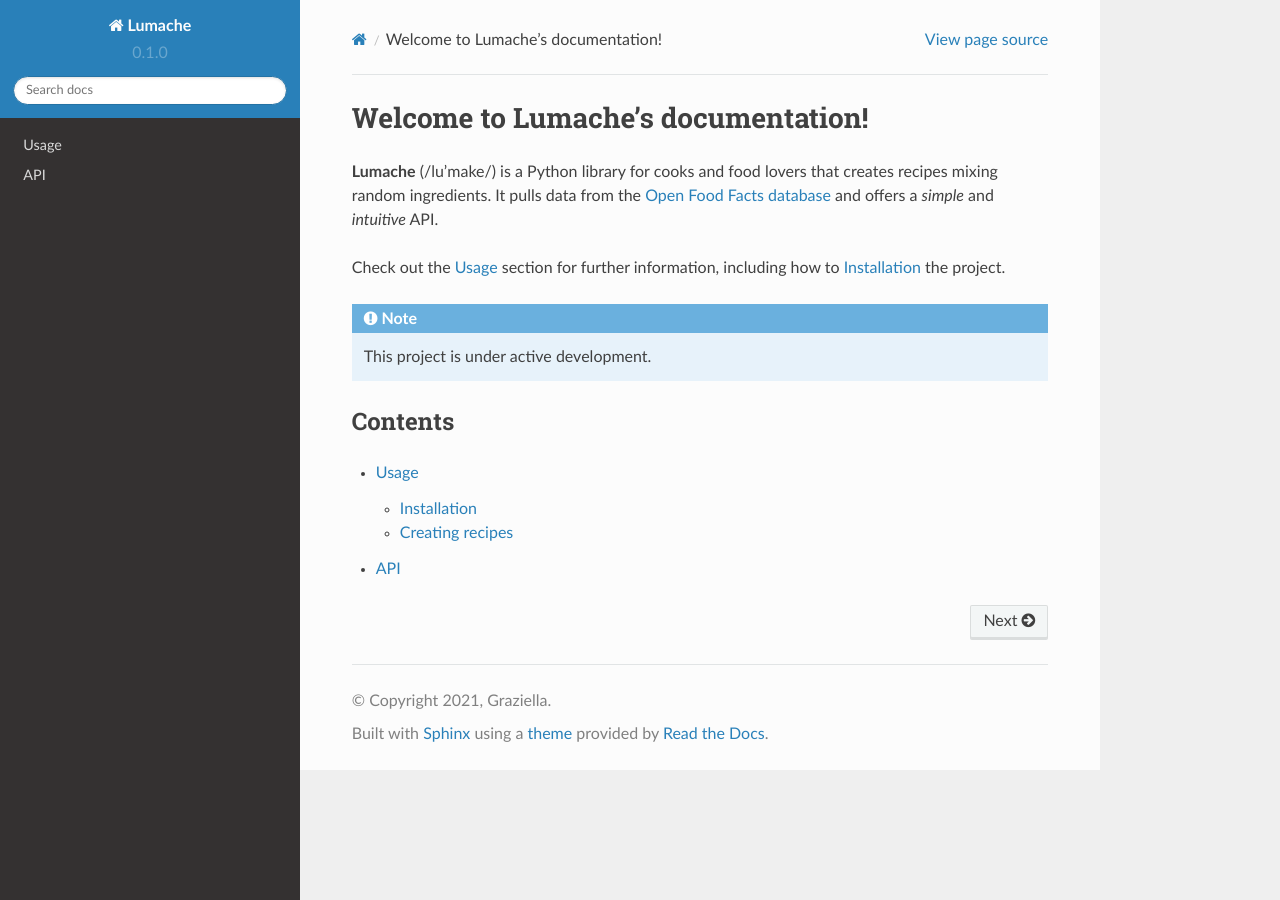
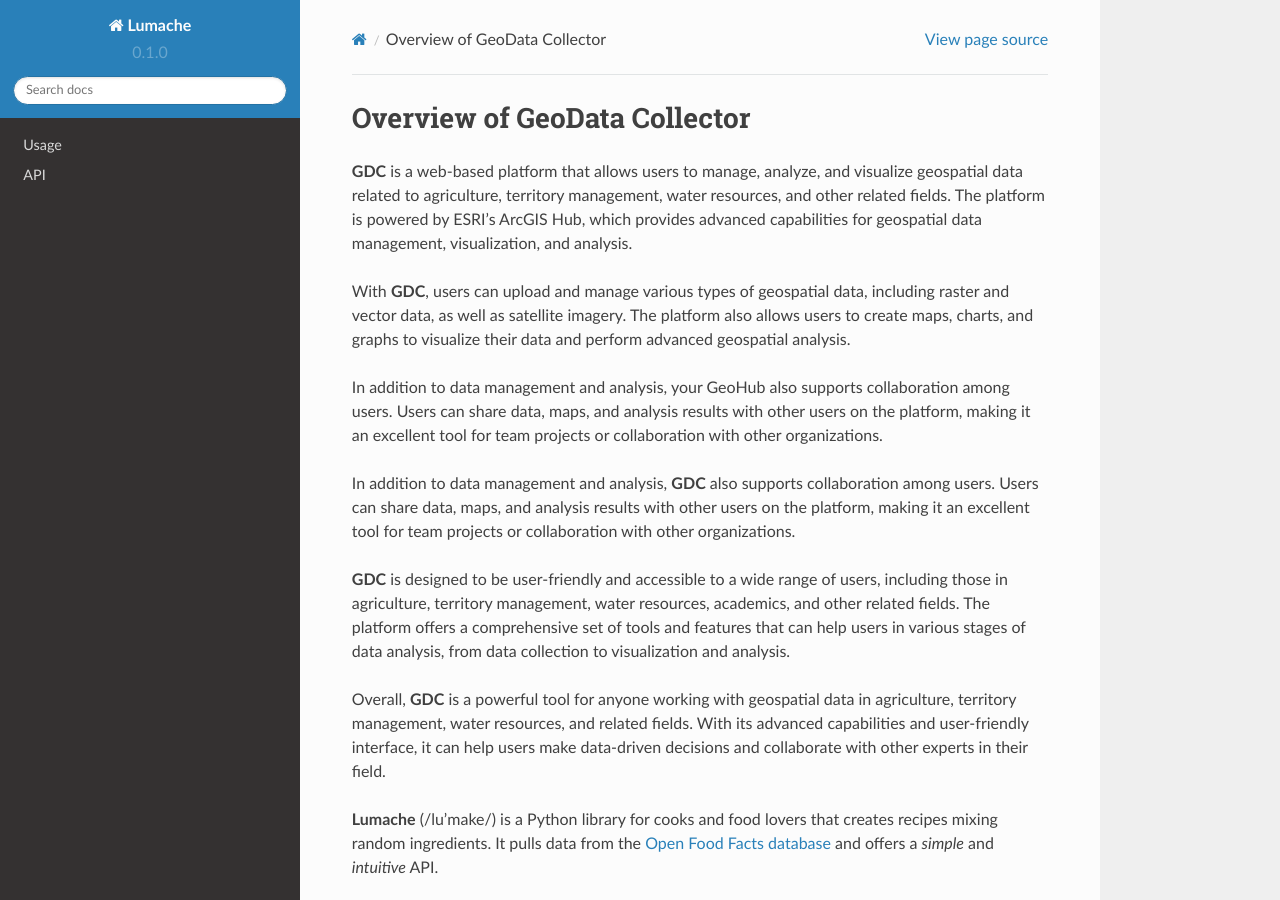
Before and after one commit to testonamonaco/readthedocs-demo, a Sphinx documentation site: the page built from docs/source/index.rst, in a window 1280 px wide and 900 px high. Built offline with Sphinx 7.4.7 and the Read the Docs theme 2.0.0, drawn with Linux system fonts in a browser that asks for light colours.

Commit message:
Added content

```diff
--- a/docs/source/index.rst
+++ b/docs/source/index.rst
@@ -1,5 +1,17 @@
-Welcome to Lumache's documentation!
+Overview of GeoData Collector
 ===================================
+
+**GDC** is a web-based platform that allows users to manage, analyze, and visualize geospatial data related to agriculture, territory management, water resources, and other related fields. The platform is powered by ESRI's ArcGIS Hub, which provides advanced capabilities for geospatial data management, visualization, and analysis.
+
+With **GDC**, users can upload and manage various types of geospatial data, including raster and vector data, as well as satellite imagery. The platform also allows users to create maps, charts, and graphs to visualize their data and perform advanced geospatial analysis.
+
+In addition to data management and analysis, your GeoHub also supports collaboration among users. Users can share data, maps, and analysis results with other users on the platform, making it an excellent tool for team projects or collaboration with other organizations.
+
+In addition to data management and analysis, **GDC** also supports collaboration among users. Users can share data, maps, and analysis results with other users on the platform, making it an excellent tool for team projects or collaboration with other organizations.
+
+**GDC** is designed to be user-friendly and accessible to a wide range of users, including those in agriculture, territory management, water resources, academics, and other related fields. The platform offers a comprehensive set of tools and features that can help users in various stages of data analysis, from data collection to visualization and analysis.
+
+Overall, **GDC** is a powerful tool for anyone working with geospatial data in agriculture, territory management, water resources, and related fields. With its advanced capabilities and user-friendly interface, it can help users make data-driven decisions and collaborate with other experts in their field.
 
 **Lumache** (/lu'make/) is a Python library for cooks and food lovers
 that creates recipes mixing random ingredients.
```
